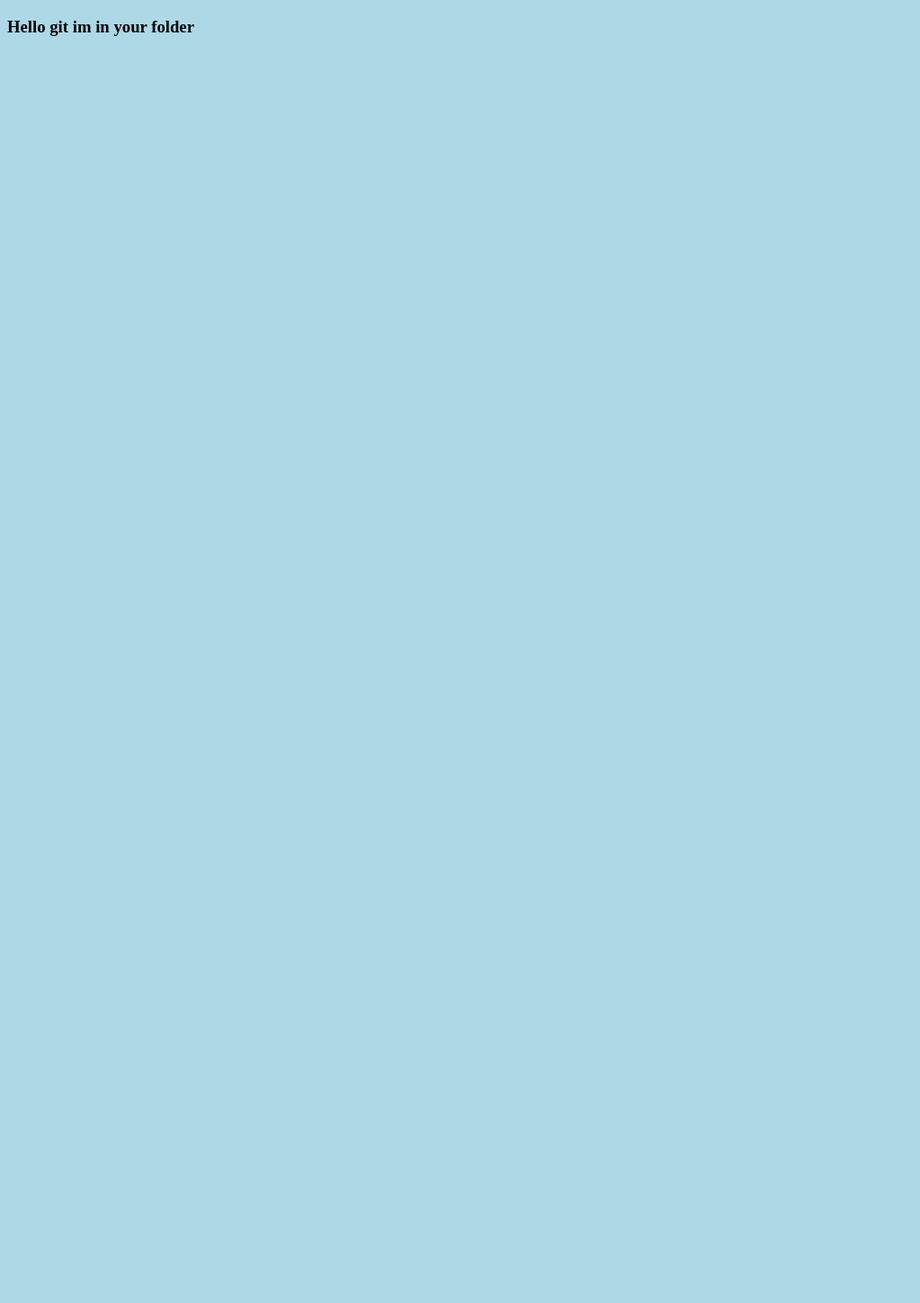
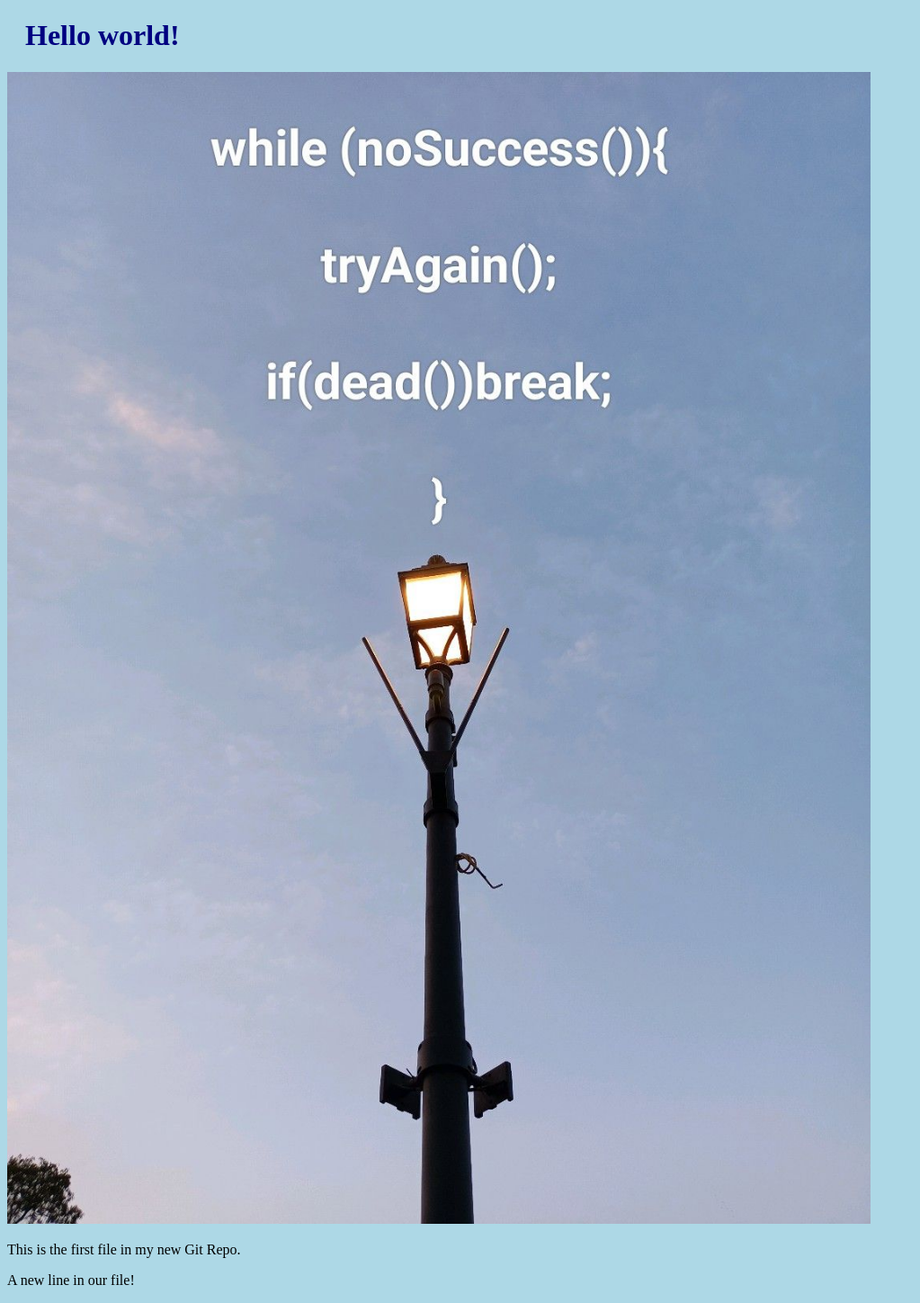
Before and after one commit to Raafey-Khan/Distributed-Version-Control-System, a plain HTML site: page index.html in a window 1280 px wide. Shown: the whole page at 90% size, without its empty margins (0-1023 px from the left). Before the commit the page ends 800 px from the top, so only its background shows below. Drawn offline with Linux system fonts and the light colour scheme.

Commit message:
Added image to Hello World

```diff
--- a/index.html
+++ b/index.html
@@ -1,12 +1,16 @@
 <!DOCTYPE html>
-<html lang="en">
+<html>
 <head>
-    <meta charset="UTF-8">
-    <meta name="viewport" content="width=device-width, initial-scale=1.0">
-    <link rel="stylesheet" href="./bluestyle.css">
-    <title>Hello world</title>
+<title>Hello World!</title>
+<link rel="stylesheet" href="bluestyle.css">
 </head>
 <body>
-    <h3>Hello git im in your folder</h3>
+
+<h1>Hello world!</h1>
+<div><img src="img_hello_world.jpeg" alt="Hello World from Space"
+style="width:100%;max-width:960px"></div>
+<p>This is the first file in my new Git Repo.</p>
+<p>A new line in our file!</p>
+
 </body>
 </html>
```
Also changed, not shown: img_hello_world.jpeg (added).
